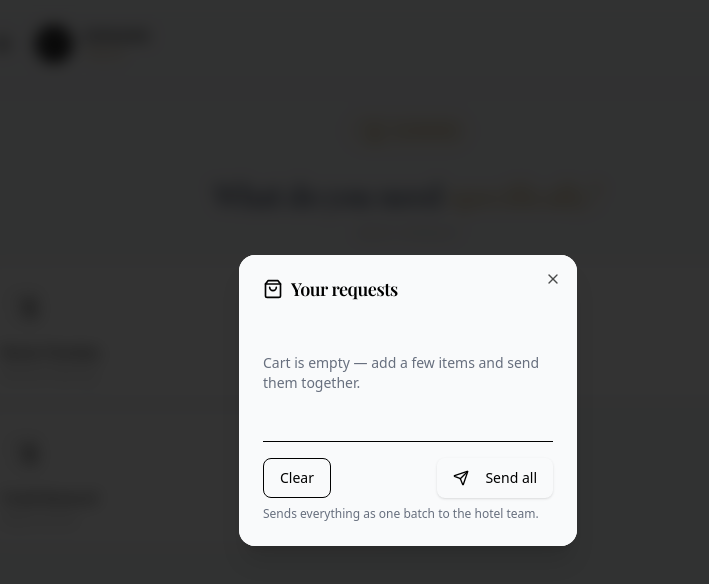
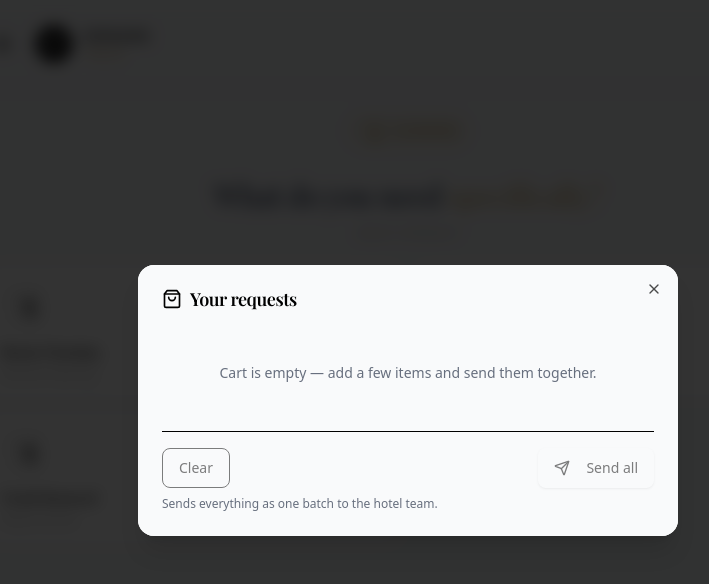
Before and after one commit to AchiGel/hosty_client_guest, a React (Vite) app: page /categories/Cleaning in a window 1280 px wide. Both pictures are taken after a click on the button "Cart". Shown: the top 584 px of the page, without its empty margins (232-941 px from the left). Built offline with nearby package versions, Linux system fonts and the light colour scheme.

Commit message:
feature/add Zustand store for cart context

```diff
--- a/package.json
+++ b/package.json
@@ -15,7 +15,8 @@
     "react-dom": "^19.2.0",
     "react-hot-toast": "^2.6.0",
     "react-router-dom": "^7.13.0",
-    "tailwindcss": "^4.1.18"
+    "tailwindcss": "^4.1.18",
+    "zustand": "^5.0.10"
   },
   "devDependencies": {
     "@eslint/js": "^9.39.1",
--- /dev/null
+++ b/src/components/CartModalItemCard.tsx
@@ -0,0 +1,74 @@
+import type { CartItem } from "../store/cartStore";
+
+const CartModalItemCard = ({
+  item,
+  updateQuantity,
+  removeItem,
+}: {
+  item: CartItem;
+  updateQuantity: (id: string, quantity: number) => void;
+  removeItem: (id: string) => void;
+}) => {
+  return (
+    <div className="rounded-xl border bg-white p-3 text-[#0f1729] border-[#dcdfe5]">
+      <div className="flex items-start justify-between gap-3">
+        <div className="min-w-0">
+          <p className="truncate text-sm font-semibold">{item.name}</p>
+          <p className="mt-0.5 text-xs text-[#676f7e] text-left">
+            {item.categoryName}
+          </p>
+        </div>
+        <button
+          onClick={() => removeItem(item.id)}
+          className="rounded-md p-2 text-[#676f7e] hover:bg-muted hover:text-foreground"
+        >
+          <svg
+            xmlns="http://www.w3.org/2000/svg"
+            width="24"
+            height="24"
+            viewBox="0 0 24 24"
+            fill="none"
+            stroke="currentColor"
+            strokeWidth="2"
+            strokeLinecap="round"
+            strokeLinejoin="round"
+            className="lucide lucide-trash2 h-4 w-4"
+          >
+            <path d="M3 6h18"></path>
+            <path d="M19 6v14c0 1-1 2-2 2H7c-1 0-2-1-2-2V6"></path>
+            <path d="M8 6V4c0-1 1-2 2-2h4c1 0 2 1 2 2v2"></path>
+            <line x1="10" x2="10" y1="11" y2="17"></line>
+            <line x1="14" x2="14" y1="11" y2="17"></line>
+          </svg>
+        </button>
+      </div>
+      <div className="mt-3 flex items-center justify-between">
+        <div className="flex items-center gap-2 rounded-lg bg-[#e8eaee] p-1">
+          <button
+            className="inline-flex h-8 w-8 items-center justify-center rounded-md bg-[#f6f7f9] text-[#0f1729] shadow-sm"
+            onClick={() => updateQuantity(item.id, item.quantity - 1)}
+          >
+            -
+          </button>
+          <span className="w-6 text-center text-sm font-semibold">
+            {item.quantity}
+          </span>
+          <button
+            className="inline-flex h-8 w-8 items-center justify-center rounded-md bg-[#f6f7f9] text-[#0f1729] shadow-sm"
+            onClick={() => updateQuantity(item.id, item.quantity + 1)}
+          >
+            +
+          </button>
+        </div>
+        <button
+          onClick={() => updateQuantity(item.id, item.quantity - 1)}
+          className="inline-flex items-center justify-center gap-2 whitespace-nowrap text-sm font-medium ring-offset-background transition-all duration-200 focus-visible:outline-none focus-visible:ring-2 focus-visible:ring-ring focus-visible:ring-offset-2 disabled:pointer-events-none disabled:opacity-50 [&_svg]:pointer-events-none [&_svg]:size-4 [&_svg]:shrink-0 hover:bg-accent hover:text-accent-foreground h-9 rounded-md px-3"
+        >
+          Remove
+        </button>
+      </div>
+    </div>
+  );
+};
+
+export default CartModalItemCard;
--- a/src/components/modals/CartModal.tsx
+++ b/src/components/modals/CartModal.tsx
@@ -1,8 +1,23 @@
+import { useCartStore } from "../../store/cartStore";
+import CartModalItemCard from "../CartModalItemCard";
+
 const CartModal = ({
   setCartOpen,
 }: {
   setCartOpen: React.Dispatch<React.SetStateAction<boolean>>;
 }) => {
+  const items = useCartStore((state) => state.items);
+  const removeItem = useCartStore((state) => state.removeItem);
+  const updateQuantity = useCartStore((state) => state.updateQuantity);
+  const clearCart = useCartStore((state) => state.clearCart);
+  const totalItems = useCartStore((state) => state.totalItems());
+
+  const handleSendAll = () => {
+    console.log("Sending all items:", items);
+    clearCart();
+    setCartOpen(false);
+  };
+
   return (
     <div
       onClick={() => setCartOpen(false)}
@@ -12,11 +27,11 @@ const CartModal = ({
 
       <div
         onClick={(e) => e.stopPropagation()}
-        className="relative bg-white rounded-2xl w-full max-w-84.5 mx-4 shadow-xl flex flex-col gap-4 overflow-hidden"
+        className="relative bg-white rounded-2xl w-full max-w-135 mx-4 shadow-xl flex flex-col gap-4 overflow-hidden max-h-[90vh]"
       >
         <button
           onClick={() => setCartOpen(false)}
-          className="cursor-pointer absolute right-4 top-4 rounded-sm opacity-70 ring-offset-background transition-opacity data-[state=open]:bg-accent data-[state=open]:text-muted-foreground hover:opacity-100 focus:outline-none focus:ring-2 focus:ring-ring focus:ring-offset-2 disabled:pointer-events-none"
+          className="cursor-pointer absolute right-4 top-4 rounded-sm opacity-70 ring-offset-background transition-opacity hover:opacity-100 focus:outline-none focus:ring-2 focus:ring-ring focus:ring-offset-2 disabled:pointer-events-none z-10"
         >
           <svg
             xmlns="http://www.w3.org/2000/svg"
@@ -34,7 +49,8 @@ const CartModal = ({
             <path d="m6 6 12 12"></path>
           </svg>
         </button>
-        <div className="bg-gray-50 flex flex-col items-center">
+
+        <div className="bg-gray-50 flex flex-col">
           <div className="flex flex-col space-y-1.5 text-center sm:text-left p-6">
             <h2 className="text-lg font-semibold leading-none tracking-tight flex items-center gap-2 font-playfair">
               <svg
@@ -53,18 +69,41 @@ const CartModal = ({
                 <path d="M3 6h18"></path>
                 <path d="M16 10a4 4 0 0 1-8 0"></path>
               </svg>
-              Your requests
+              Your requests {totalItems > 0 && `(${totalItems})`}
             </h2>
+
             <div className="flex-1 flex flex-col min-h-0 mt-4">
-              <div className="flex flex-1 items-center justify-center text-sm text-[#676f7e] py-8">
-                Cart is empty — add a few items and send them together.
-              </div>
+              {items.length === 0 ? (
+                <div className="flex flex-1 items-center justify-center text-sm text-[#676f7e] py-8">
+                  Cart is empty — add a few items and send them together.
+                </div>
+              ) : (
+                <div className="space-y-3 overflow-y-auto max-h-40 pr-2">
+                  {items.map((item) => (
+                    <CartModalItemCard
+                      key={item.id}
+                      item={item}
+                      updateQuantity={updateQuantity}
+                      removeItem={removeItem}
+                    />
+                  ))}
+                </div>
+              )}
+
               <div className="mt-4 border-t pt-4">
                 <div className="flex items-center justify-between gap-2">
-                  <button className="inline-flex items-center justify-center gap-2 whitespace-nowrap rounded-lg text-sm font-medium ring-offset-background transition-all duration-200 focus-visible:outline-none focus-visible:ring-2 focus-visible:ring-ring focus-visible:ring-offset-2 disabled:pointer-events-none disabled:opacity-50 [&_svg]:pointer-events-none [&_svg]:size-4 [&_svg]:shrink-0 border border-input bg-background hover:bg-accent hover:text-accent-foreground h-10 px-4 py-2">
+                  <button
+                    onClick={() => clearCart()}
+                    disabled={items.length === 0}
+                    className="inline-flex items-center justify-center gap-2 whitespace-nowrap rounded-lg text-sm font-medium ring-offset-background transition-all duration-200 focus-visible:outline-none focus-visible:ring-2 focus-visible:ring-ring focus-visible:ring-offset-2 disabled:pointer-events-none disabled:opacity-50 [&_svg]:pointer-events-none [&_svg]:size-4 [&_svg]:shrink-0 border border-input bg-background hover:bg-accent hover:text-accent-foreground h-10 px-4 py-2"
+                  >
                     Clear
                   </button>
-                  <button className="inline-flex items-center justify-center gap-2 whitespace-nowrap rounded-lg text-sm font-medium ring-offset-background transition-all duration-200 focus-visible:outline-none focus-visible:ring-2 focus-visible:ring-ring focus-visible:ring-offset-2 disabled:pointer-events-none disabled:opacity-50 [&_svg]:pointer-events-none [&_svg]:size-4 [&_svg]:shrink-0 bg-primary text-primary-foreground hover:bg-primary/90 shadow-sm hover:shadow-md h-10 px-4 py-2">
+                  <button
+                    onClick={handleSendAll}
+                    disabled={items.length === 0}
+                    className="inline-flex items-center justify-center gap-2 whitespace-nowrap rounded-lg text-sm font-medium ring-offset-background transition-all duration-200 focus-visible:outline-none focus-visible:ring-2 focus-visible:ring-ring focus-visible:ring-offset-2 disabled:pointer-events-none disabled:opacity-50 [&_svg]:pointer-events-none [&_svg]:size-4 [&_svg]:shrink-0 bg-primary text-primary-foreground hover:bg-primary/90 shadow-sm hover:shadow-md h-10 px-4 py-2"
+                  >
                     <svg
                       xmlns="http://www.w3.org/2000/svg"
                       width="24"
--- /dev/null
+++ b/src/store/cartStore.ts
@@ -0,0 +1,87 @@
+import { create } from "zustand";
+import { persist } from "zustand/middleware";
+import toast from "react-hot-toast";
+
+export interface CartItem {
+  id: string;
+  name: string;
+  quantity: number;
+  image?: string;
+  instructions?: string;
+  categoryName?: string;
+}
+
+interface CartStore {
+  items: CartItem[];
+  addItem: (item: Omit<CartItem, "quantity">, quantity: number) => void;
+  removeItem: (id: string) => void;
+  updateQuantity: (id: string, quantity: number) => void;
+  clearCart: () => void;
+  totalItems: () => number;
+}
+
+export const useCartStore = create<CartStore>()(
+  persist(
+    (set, get) => ({
+      items: [],
+
+      addItem: (item, quantity) => {
+        if (quantity <= 0) return;
+
+        const existingItem = get().items.find((i) => i.id === item.id);
+
+        if (existingItem) {
+          set((state) => ({
+            items: state.items.map((i) =>
+              i.id === item.id
+                ? {
+                    ...i,
+                    quantity: i.quantity + quantity,
+                    instructions: item.instructions,
+                  }
+                : i,
+            ),
+          }));
+          toast.success("Quantity updated");
+        } else {
+          set((state) => ({
+            items: [...state.items, { ...item, quantity }],
+          }));
+          toast.success("Added to cart");
+        }
+      },
+
+      removeItem: (id) => {
+        set((state) => ({
+          items: state.items.filter((item) => item.id !== id),
+        }));
+        toast.success("Removed from cart");
+      },
+
+      updateQuantity: (id, quantity) => {
+        if (quantity <= 0) {
+          get().removeItem(id);
+          return;
+        }
+
+        set((state) => ({
+          items: state.items.map((item) =>
+            item.id === id ? { ...item, quantity } : item,
+          ),
+        }));
+      },
+
+      clearCart: () => {
+        set({ items: [] });
+        toast.success("Cart cleared");
+      },
+
+      totalItems: () => {
+        return get().items.reduce((sum, item) => sum + item.quantity, 0);
+      },
+    }),
+    {
+      name: "cart-storage",
+    },
+  ),
+);
```
Also changed, not shown: src/components/modals/SubcategoryModal.tsx (+35 -22 lines), 1 other file (tests, documents, lock files or other folders).
